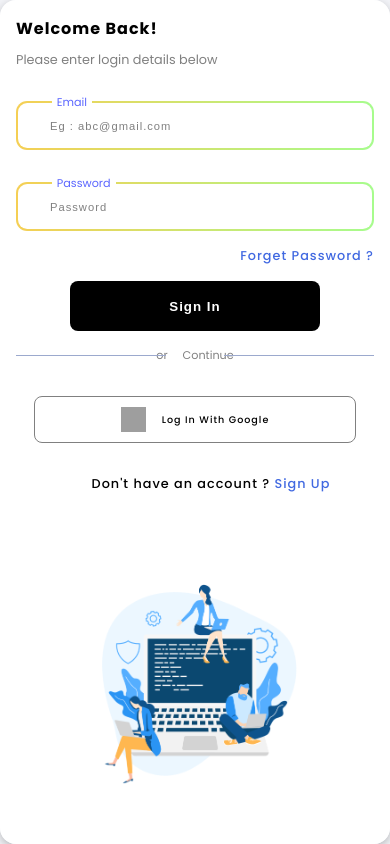
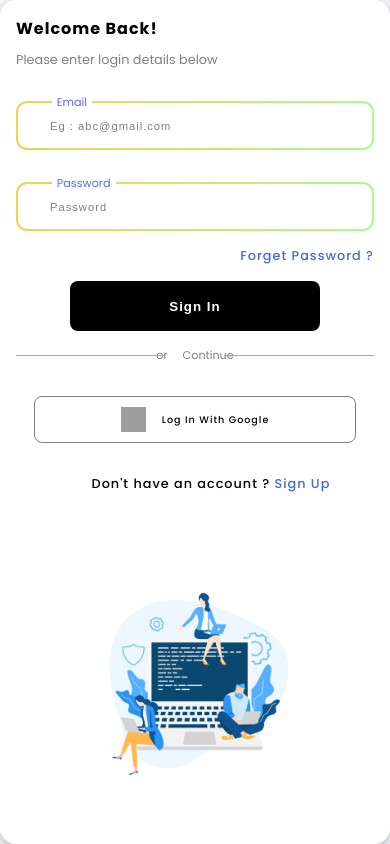
Before and after one commit to KODIYARASU01/DIGITAL_CARD_NEW_DESIGN, a React (Vite) app: page / in a window 390 px wide. Built offline with nearby package versions, Linux system fonts and the light colour scheme; grey boxes are pictures that could not be loaded.

Commit message:
image size reduces

```diff
--- a/src/Component/styles/SignIn.scss
+++ b/src/Component/styles/SignIn.scss
@@ -73,7 +73,7 @@
           width: 300px;
         }
         @media screen and (max-width: 500px) {
-          width: 250px;
+          width: 230px;
         }
       }
       img {
@@ -85,7 +85,7 @@
           width: 300px;
         }
         @media screen and (max-width: 500px) {
-          width: 220px;
+          width: 180px;
         }
       }
 
@@ -357,7 +357,7 @@
       @media screen and (max-width: 800px) {
         flex: 1;
         width: 100%;
-        height: 100%;
+
       }
     }
     @media screen and (max-width: 800px) {
```
